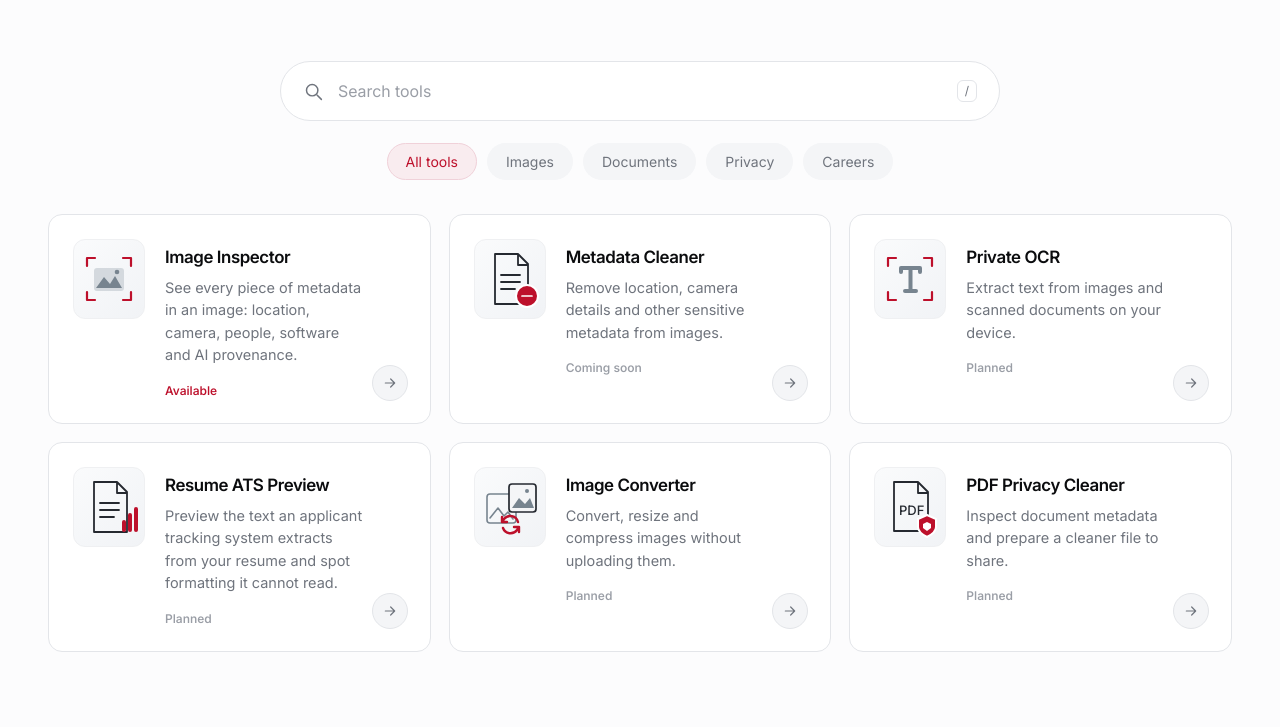
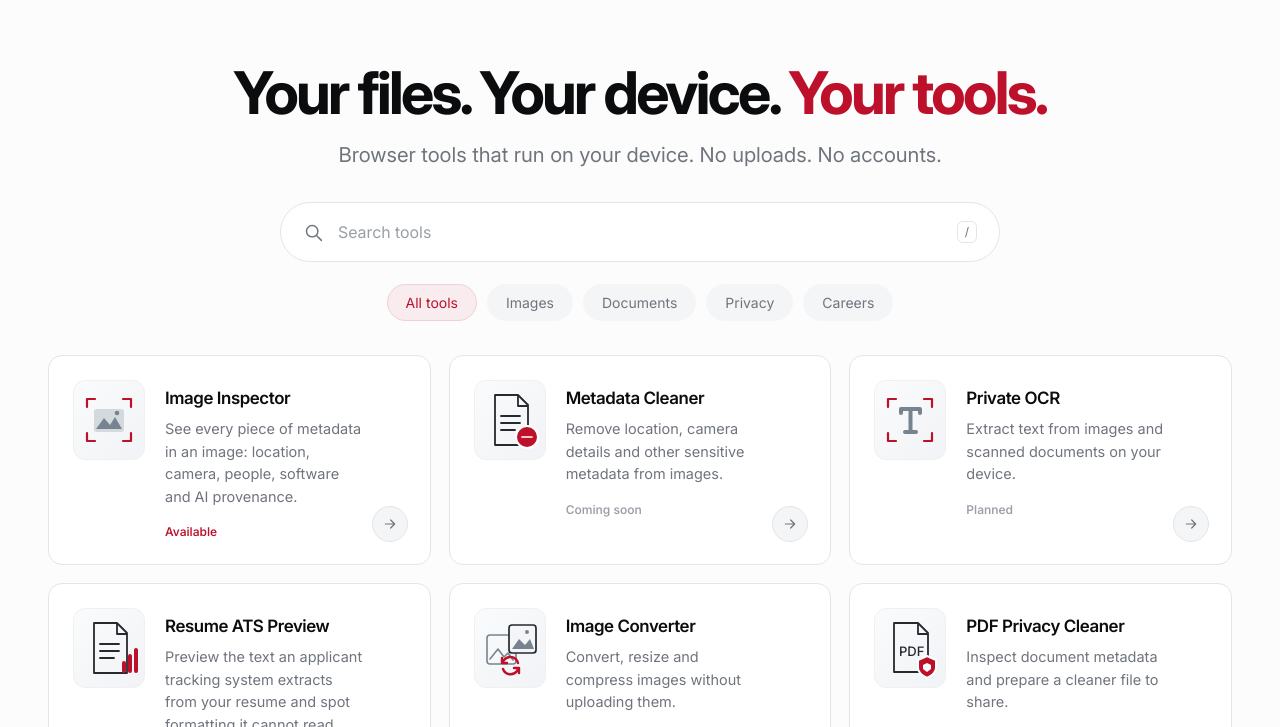
Before and after one commit to rivera-daniel/private-tools, a website: page site/tools/index.html in a window 1280 px wide. Shown: the part 59-786 px from the top of the page. Drawn offline with Linux system fonts and the light colour scheme.

Commit message:
Restore the catalog tagline

```diff
--- a/site/tools/assets/site.css
+++ b/site/tools/assets/site.css
@@ -57,6 +57,10 @@ button{cursor:pointer}
 
 /* Catalog */
 .catalog{padding:44px 0 80px}
+.hero{text-align:center;margin-bottom:32px}
+.hero h1{font-size:clamp(36px,4.6vw,62px);line-height:1.1;letter-spacing:-.045em;font-weight:720;margin:0}
+.hero h1 span{color:var(--red-text)}
+.hero p{font-size:clamp(17px,1.6vw,21px);line-height:1.5;color:var(--muted);margin:14px 0 0}
 .search{display:flex;align-items:center;gap:12px;max-width:720px;margin:0 auto;height:60px;padding:0 22px;border:1px solid var(--line);border-radius:30px;background:var(--surface);transition:border-color .2s,box-shadow .2s}
 .search:focus-within{border-color:var(--line-strong);box-shadow:var(--shadow)}
 .search svg{width:21px;height:21px;color:var(--muted);flex:none}
@@ -115,7 +119,7 @@ dialog .close{float:right;border:0;background:none;font-size:26px;line-height:1;
   .wrap{width:calc(100% - 36px)}
   .header{height:64px;gap:16px}.brand{font-size:18px}.brand svg{width:32px;height:22px}
   .header nav{gap:16px}.header nav .nav-text{display:none}
-  .catalog{padding:24px 0 56px}.search{height:54px}.search kbd{display:none}
+  .catalog{padding:24px 0 56px}.hero{margin-bottom:24px}.hero h1{font-size:36px}.search{height:54px}.search kbd{display:none}
   .filters{justify-content:flex-start;flex-wrap:nowrap;overflow-x:auto;margin:16px -18px 24px;padding:0 18px 4px}
   .filters button{flex:none;font-size:13px;padding:8px 14px}
   .cards{grid-template-columns:1fr;gap:12px}
--- a/site/tools/index.html
+++ b/site/tools/index.html
@@ -23,7 +23,10 @@
 
 <main>
   <section class="catalog wrap" aria-labelledby="catalog-title">
-    <h1 class="visually-hidden" id="catalog-title">Private Tools</h1>
+    <div class="hero">
+      <h1 id="catalog-title">Your files. Your device. <span>Your tools.</span></h1>
+      <p>Browser tools that run on your device. No uploads. No accounts.</p>
+    </div>
     <label class="search">
       <svg viewBox="0 0 24 24" fill="none" stroke="currentColor" stroke-width="1.7" stroke-linecap="round" aria-hidden="true"><circle cx="10.5" cy="10.5" r="6.5"/><path d="m16 16 5 5"/></svg>
       <span class="visually-hidden">Search tools</span>
```
